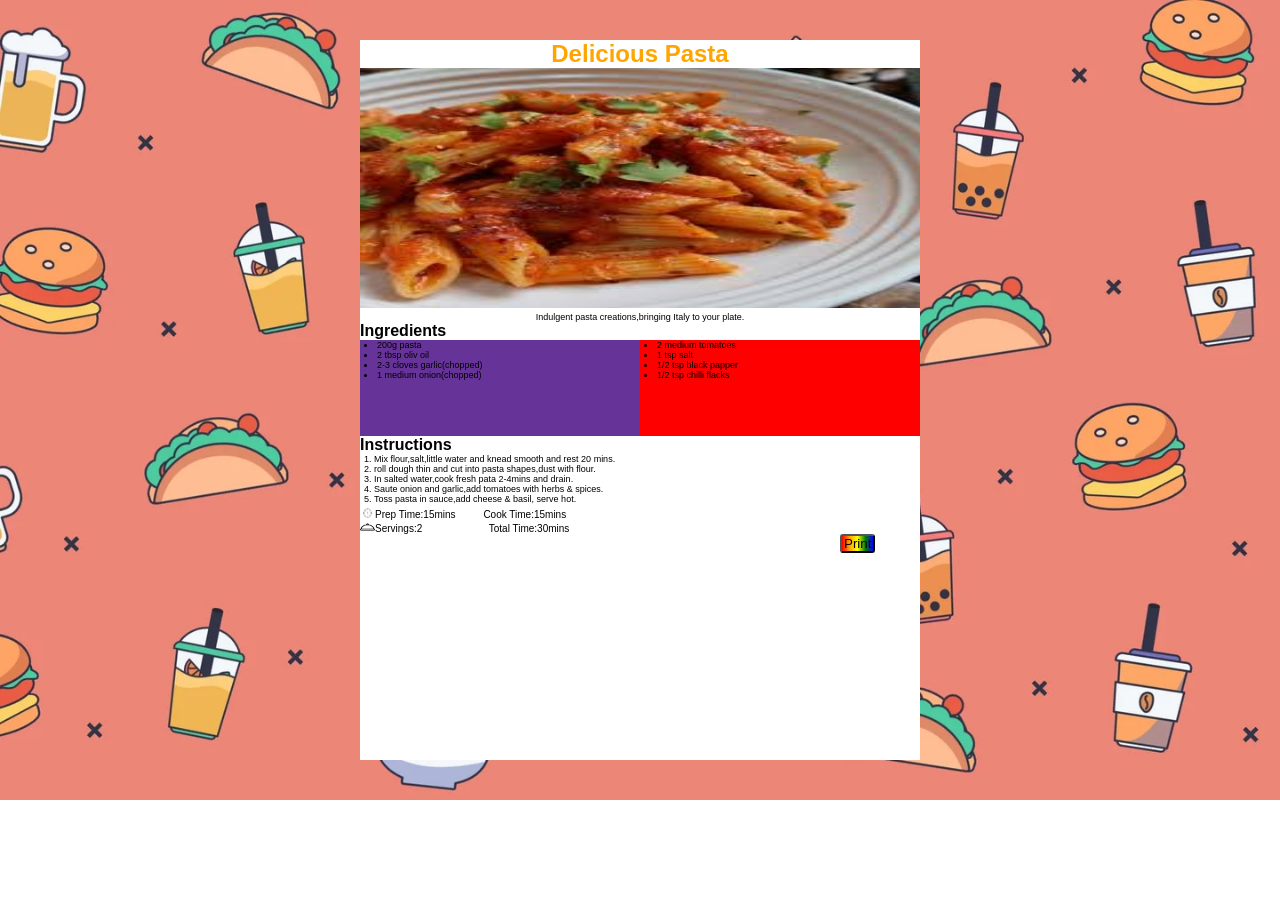
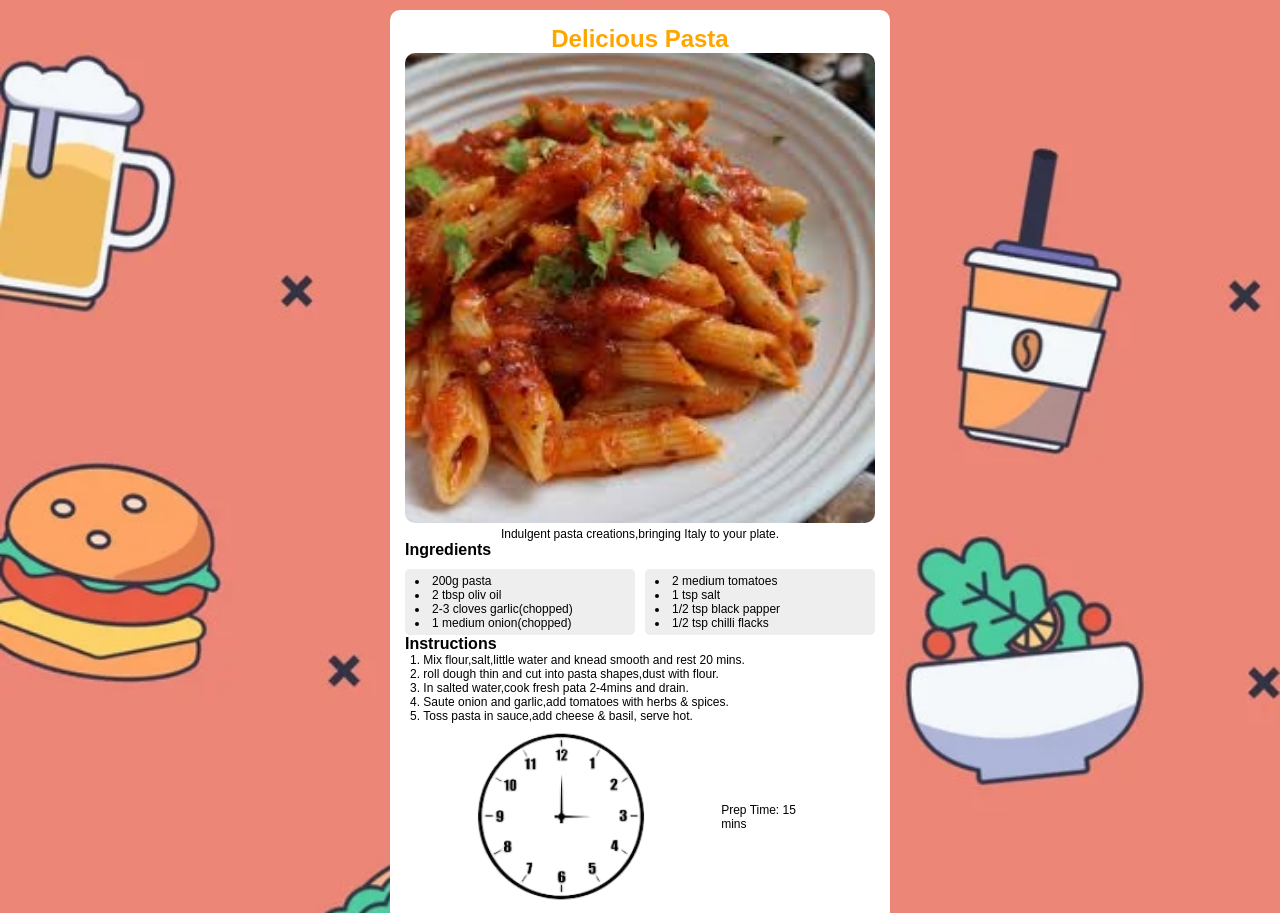
Before and after one commit to Kavya-Shree-Pandey/Recipe-card1, a plain HTML site: page index.html in a window 1280 px wide. Shown: the top 913 px of the page. Before the commit the page ends 800 px from the top, so only its background shows below. Drawn offline with Linux system fonts and the light colour scheme.

Commit message:
committed

```diff
--- a/index.html
+++ b/index.html
@@ -46,10 +46,10 @@
         <li>Toss pasta in sauce,add cheese & basil, serve hot.</li>
       </ol>
       <div class="icons">
-        <img src="time.png"  class="time"><small>Prep Time:15mins &nbsp;&nbsp;&nbsp;&nbsp;&nbsp;&nbsp;&nbsp;&nbsp; </small>
-        <small>Cook Time:15mins</strong></div>
-          <div><img src="servings.png"  class="time"><small>Servings:2 &nbsp;&nbsp;&nbsp;&nbsp;&nbsp;&nbsp;&nbsp;&nbsp; &nbsp;&nbsp;&nbsp;&nbsp;&nbsp;&nbsp;&nbsp;&nbsp;&nbsp;&nbsp;&nbsp;&nbsp;&nbsp;</small>
-        <small>Total Time:30mins</strong>
+        <span class="icon-text"><img src="time.png" class="time">Prep Time: 15 mins</span>
+        <span class="icon-text"><img src="time.png" class="time">Cook Time: 15 mins</span>
+        <span class="icon-text"><img src="servings.png" class="time">Servings:2</span>
+        <span class="icon-text"><img src="time.png" class="time">Total Time: 30 mins</span>
       </div>
       <button>Print</button>
     </div>
--- a/style.css
+++ b/style.css
@@ -8,29 +8,32 @@ body {
   background-image: url(img.jpg);
   background-repeat: no-repeat;
   background-size: cover;
-  height: 100vh;
+  min-height: 100vh;
   width: 100%;
   font-family: sans-serif;
 
   display: flex;
   justify-content: center;
   align-items: center;
+  padding: 10px;
 }
 
 .container {
-  width: 70vh;
-  height: 90vh;
-  margin-bottom: 20px;
-  margin-top: 20px;
+  width: 100%;
+  max-width: 500px;
+  min-height: 90vh;
 
+  margin-top: 20px auto;
+padding: 15px;
+border-radius: 10px;
   background-color: white;
-  margin-left: auto;
-  margin-right: auto;
+
 }
 
-div img {
-  height: 30vh;
-  width: 70vh;
+.container img {
+  height: auto;
+  width: 100%;
+  border-radius: 10px;
 }
 
 h2 {
@@ -40,60 +43,66 @@ h2 {
 
 h6 {
   font-weight: lighter;
-  font-size: xx-small;
+  font-size: 12px;
   text-align: center;
 }
 
 .box {
   display: flex;
-  justify-content: center;
-  align-items: center;
+  gap: 10px;
+  margin-top: 10px;
+
 }
-.box1 {
-  width: 35vh;
-  height: 12vh;
-  background-color: rebeccapurple;
+.box1,.box2 {
+  flex: 1;
+  background-color: #eee;
+  padding: 5px;
+  border-radius: 5px;
 }
 
-ul {
+ul,ol {
   list-style-position: inside;
-  padding-left: 4px;
+  padding-left: 5px;
 }
 
-.box2 {
-  width: 35vh;
-  height: 12vh;
-  background-color: red;
+
+
+li {
+  font-size: 12px;
 }
 
-li {
-  font-size: xx-small;
+
+
+
+.icons{
+  display: flex;
+  gap: 15px;
+  flex-wrap: wrap;
 }
 
-.h6 {
-  text-align: left;
+.icon-text{
+  display: inline-flex;
+  align-items: center;
+  font-size: 12px;
+  margin-right: 10px;
+}
+.time {
+  height: 10px;
+  width: 10px;
+
+  margin-right: 4px;
 }
 
-ol {
-  list-style-position: inside;
-  padding-left: 4px;
-}
-
-.time {
-  height: 10px;
-  width: 15px;
-  color: black;
-}
-
-small {
-  font-size: x-small;
-}
 
 button {
-  border-radius: 3px;
+  display: block;
+  margin: 20px auto 0;
+  padding: 8px 15px;
+  border: none;
+  color: white;
+  border-radius: 5px;
 
-  margin-left: 60vh;
-  padding-left: 2px;
-  padding-right: 2px;
+  font-weight: bold;
   background: linear-gradient(to right, red, orange, yellow, green, blue);
+cursor: pointer;
 }
```
